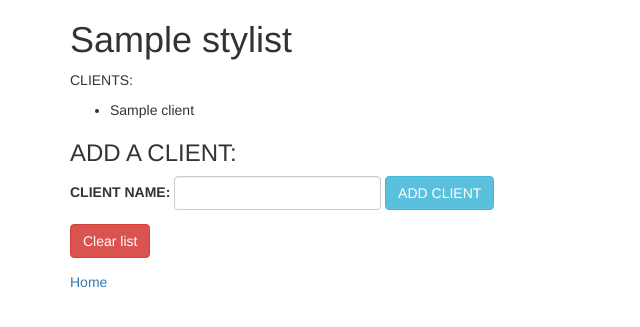
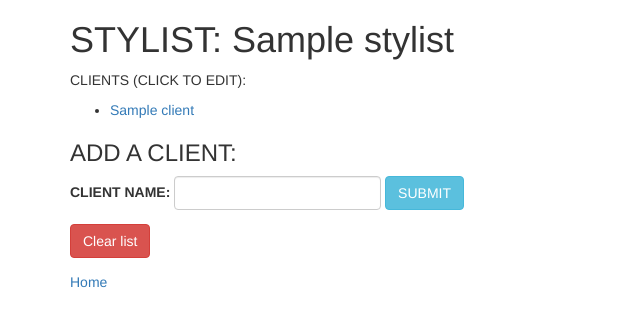
Before and after one commit to nathanhwyoung/hair_salon_app, a PHP site: template views/stylist.html.twig in a window 1280 px wide. Shown: the top 327 px of the page, without its empty margins (0-640 px from the left). Run offline with PHP 8.4, Linux system fonts and the light colour scheme; the template is opened without the code that fills it: most values are stand-ins (such as "Sample title", 1, 10 or a date in 2020); some libraries are stand-ins or nearby versions.

Commit message:
adds twig file

```diff
--- a/views/index.html.twig
+++ b/views/index.html.twig
@@ -5,7 +5,7 @@
     </head>
     <body>
         <div class='container'>
-            <h1>Stylists:</h1>
+            <h1>WELCOME TO HAIR SALON</h1>
             <form action="/stylists" method="post">
                 <div class='form-group'>
                     <label for="stylist_name">ADD A STYLIST:</label>
--- a/views/stylist.html.twig
+++ b/views/stylist.html.twig
@@ -1,17 +1,17 @@
 <html>
     <head>
         <link rel='stylesheet' href='https://maxcdn.bootstrapcdn.com/bootstrap/3.3.1/css/bootstrap.min.css'>
-        <title>STYLISTS</title>
+        <title>HAIR SALON</title>
     </head>
     <body>
         <div class='container'>
-            <h1>{{ stylist.getStylistName }}</h1>
+            <h1>STYLIST: {{ stylist.getStylistName }}</h1>
 
             {% if clients is not empty %}
-                <p>CLIENTS:</p>
+                <p>CLIENTS (CLICK TO EDIT):</p>
                 <ul>
                     {% for client in clients%}
-                        <li>{{ client.getClientName }}</li>
+                        <li><a href="/clients/{{ client.getId }}">{{ client.getClientName}}</a></li>
                     {% endfor %}
                 </ul>
             {% endif %}
@@ -27,7 +27,7 @@
                     <input id='client_name' name='client_name' class='form-control' type='text'>
                 </div>
 
-                <button type='submit' class='btn btn-info'>ADD CLIENT</button>
+                <button type='submit' class='btn btn-info'>SUBMIT</button>
             </form>
 
             <form action='/delete_clients' method='post'>
```
Also changed, not shown: app/app.php (+5 -17 lines), views/clients.html.twig (added, +12 -0 lines).
